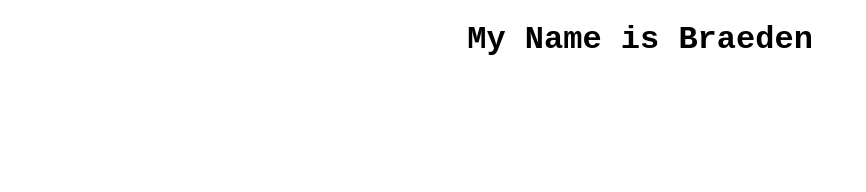
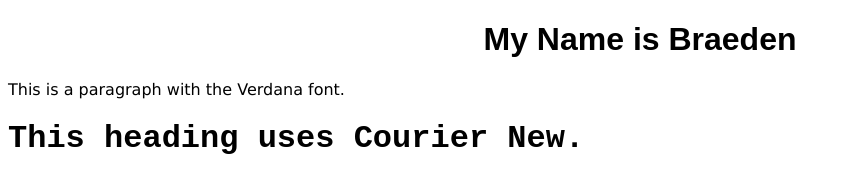
Before and after one commit to 29BMaracle/29BMaracle.github.io, a plain HTML site: page index.html in a window 1280 px wide. Shown: the whole page, without its empty margins (0-866 px from the left). Drawn offline with Linux system fonts and the light colour scheme.

Commit message:
Update index.html

```diff
--- a/index.html
+++ b/index.html
@@ -6,6 +6,9 @@
     <title>Braeden</title>
 </head>
 <body>
-   <h1 style="text-align: center; font-family: 'Courier New', Courier, monospace;">My Name is Braeden</h1>
+   <h1 style="text-align: center; font-family:sans-serif">My Name is Braeden</h1>
+   <p style="font-family: verdana;">This is a paragraph with the Verdana font.</p>
+    <h1 style="font-family: 'Courier New';">This heading uses Courier New.</h1>
+
 </body>
 </html>
```
